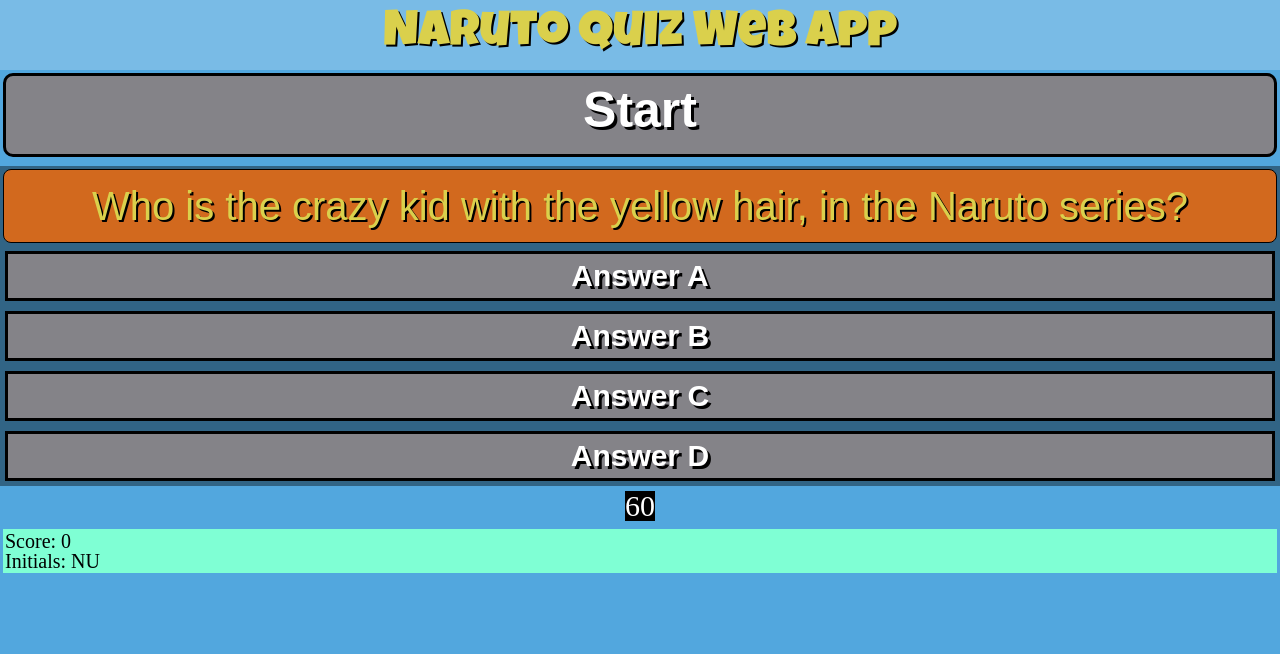
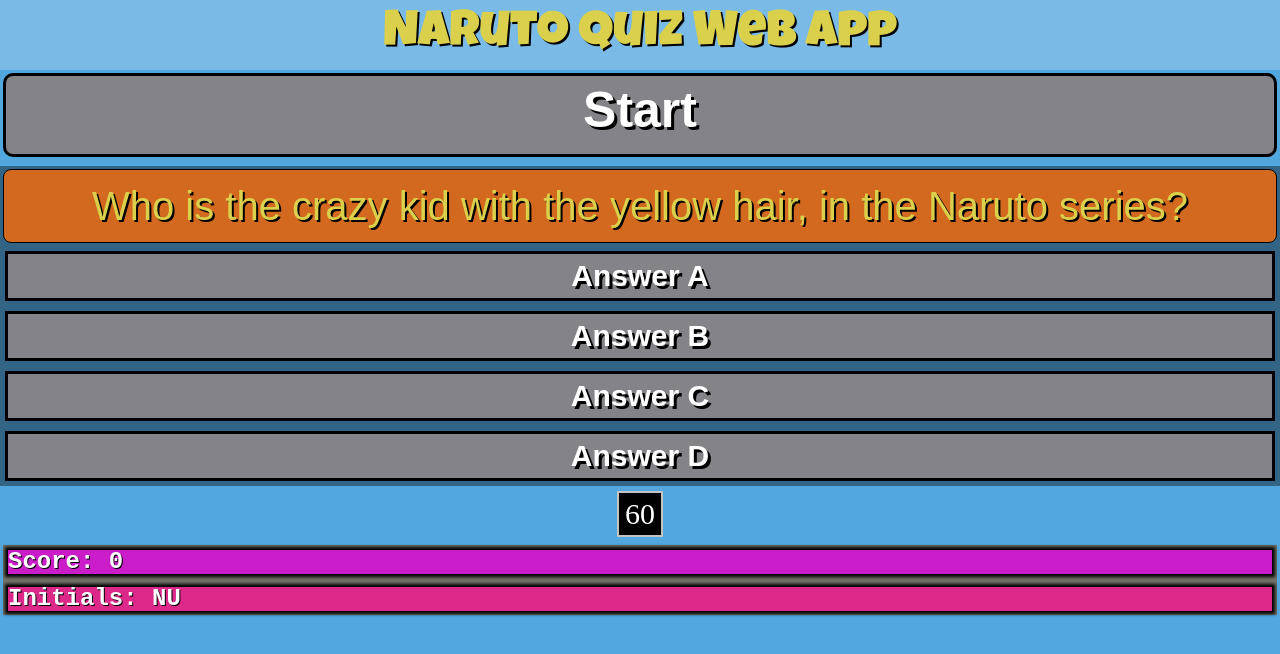
Before and after one commit to roketteere/ffc-repo, a plain HTML site: page JavaScript/naruto-quiz-app/index.html in a window 1280 px wide. Drawn offline with Linux system fonts and the light colour scheme.

Commit message:
added style.css notes for everything and added TODO's to my JavaScript.js file. pseudo code to be exact.

```diff
--- a/JavaScript/naruto-quiz-app/assets/css/style.css
+++ b/JavaScript/naruto-quiz-app/assets/css/style.css
@@ -1,6 +1,19 @@
+/* Set root font size so we can use it as a reference point as we create for mobile, desktop, and tablet views (responsive layouts/display) */
+
+/*
+    rem unit explanation
+    -   1 rem means (1 * root(pixels)
+        In this css sheet, I set the root font-size to 20px
+        This means 1rem in this css sheet is == 20px
+        2rem would be 40px
+        1.5rem would be 30px
+        etc...
+        This is why it is good to use this unit. It recalculates the pixels based on a root (predetermined) value. Which here I used 20px or (20px === 1rem)
+*/
 html{
     font-size: 20px;
 }
+/* Since it is a mobile first design, we start building it as a mobile view, lets set the whole body to a column view and `flex:1; makes the elements fill the remaining space */
 body{
     background-color: rgb(82, 167, 222);
     display: flex;
@@ -8,6 +21,7 @@
     flex: 1;
 
 }
+/* using our imported fonts in the index.html file, we set the style for the H1 title of the web app */
 .title{
     padding: 10px;
     font-size: 2.5rem;
@@ -18,6 +32,7 @@
     color: rgb(218, 208, 76);
     text-shadow: 2px 2px black;
 }
+/* Nothing fancy just simple styling rules to the start button */
 .start{
     padding: 5px 5px 15px 5px;
     margin: 3px 3px 9px 3px;
@@ -30,6 +45,7 @@
     border-radius: 10px;
 
 }
+/* slightly change the styling when the button is hovered over */
 #start:hover{
     background-color: rgb(205, 131, 60);
     color: rgb(218, 208, 76);
@@ -38,6 +54,7 @@
     text-shadow: 3px 3px black;
     box-shadow: 0 0 3px 3px rgb(218, 208, 76);
 }
+/* Display the quiz container flex and column to stack our elements flex and fill along with wrap each item inside */
 .quiz-container{
     background-color: rgba(0, 0, 0, 0.402);
     display: flex;
@@ -46,7 +63,7 @@
     flex-wrap: wrap;
 
 }
-
+/* basic styling for the question being asked/displayed at the time */
 .question{
     background-color: chocolate;
     border: 1.5px solid black;
@@ -59,6 +76,7 @@
     margin:3px;
     border-radius: 8px;
 }
+/* basic styling for the answers to the question */
 .answer{
     padding: 5px;
     margin: 5px;
@@ -70,6 +88,7 @@
     border: 3px solid black;
 
 }
+/* slightly change the styling when the button is hovered over */
 .answer:hover{
     background-color: rgb(205, 131, 60);
     color: rgb(218, 208, 76);
@@ -78,6 +97,7 @@
     text-shadow: 3px 3px black;
     box-shadow: 0 0 3px 3px rgb(218, 208, 76);
 }
+/* For the timer, we set it to a display of flex and column to stack our timer. Notice no flex:1 here so it doesn't take up all the remaining space. Controlling the amount it can group for a smaller tighter count down timer. Also used text and other properties of flex container and just plain text centering to get it right in the middle */
 .timer-container{
     display: flex;
     flex-direction: column;
@@ -88,17 +108,43 @@
     justify-content: center;
     align-items: center;
 }
+/* Basic styling for the element holding the actual value of the timer. Above is the container holding the timer and this is the actual <h> element holding the value of time */
 .timer{
     background-color: black;
+    border: 2px solid rgba(255, 255, 255, 0.765);
     width: max-content;
     text-align: center;
     font-size: 1.5rem;
+    padding: 6px;
 }
+/* display the info-container holding the score and initials into flex column so they stack instead of side by side and basic styling */
 .info-container{
     display: flex;
     flex: 1;
     flex-direction: column;
-    background-color: aquamarine;
+    background-color: rgb(114, 114, 104);
     margin: 3px;
     padding: 2px;
 }
+/* nothing here but basic styling rules as well. Colors to make it pop */
+.score{
+    background-color: rgba(221, 11, 221, 0.837);
+    color: rgb(255, 255, 255);
+    font-size: 1.2rem;
+    font-family: "Courier New", Courier, monospace;
+    font-weight: bold;
+    text-shadow: 1px 1px black;
+    box-shadow: 0 0 3px 3px rgb(0, 0, 0);
+    margin: 3px;
+}
+/* Same as score just to make it bright and stand out. I did put more margin on top so allow the background to seep through. a bit. Basic styling rules as well */
+.initials{
+    background-color: rgba(241, 27, 144, 0.837);
+    color: rgb(255, 255, 255);
+    font-size: 1.2rem;
+    font-family: "Courier New", Courier, monospace;
+    font-weight: bold;
+    text-shadow: 1px 1px black;
+    box-shadow: 0 0 3px 3px rgb(0, 0, 0);
+    margin: 10px 3px 2px 3px;
+}
--- a/JavaScript/naruto-quiz-app/assets/js/script.js
+++ b/JavaScript/naruto-quiz-app/assets/js/script.js
@@ -1,2 +1,6 @@
 console.log('Logging');
 // TODO Create github repo with branch names for each username and upload project
+
+//TODO create a string variable that holds the #score and pre-formatting
+
+// TODO create a string variable to display the userInitials data
--- a/JavaScript/naruto-quiz-app/index.html
+++ b/JavaScript/naruto-quiz-app/index.html
@@ -26,8 +26,8 @@
     </section>
     <section id="timer-container" class="timer-container"><h3 id="timer" class="timer">60</h3></section>
     <footer id="info" class="info-container">
-        <h4 id="score">Score: 0</h4>
-        <h4 id="initials">Initials: NU</h4>
+        <h4 id="score" class="score">Score: 0</h4>
+        <h4 id="initials" class="initials">Initials: NU</h4>
     </footer>
     <script src="./assets/js/script.js"></script>
 </body>
```
